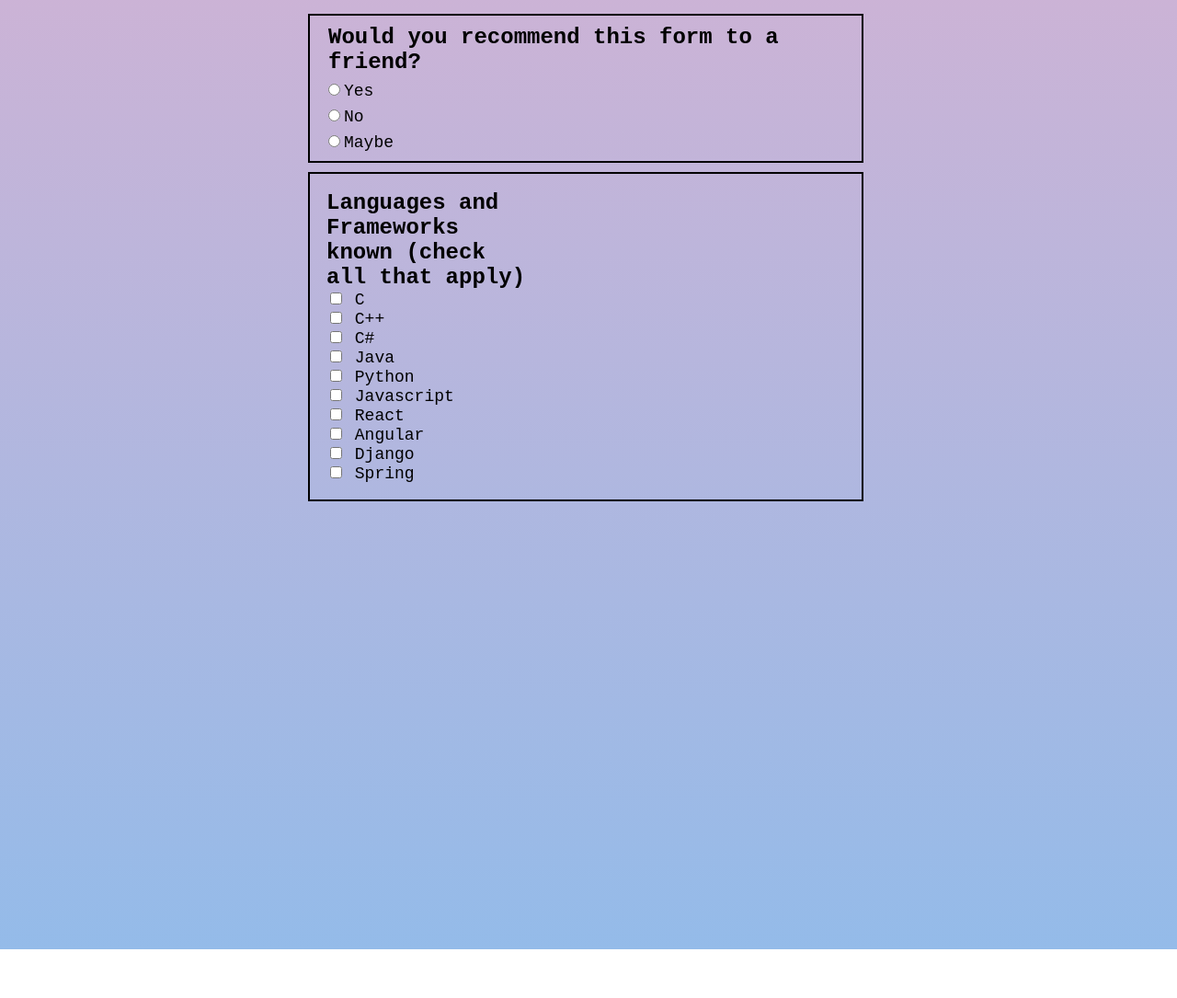
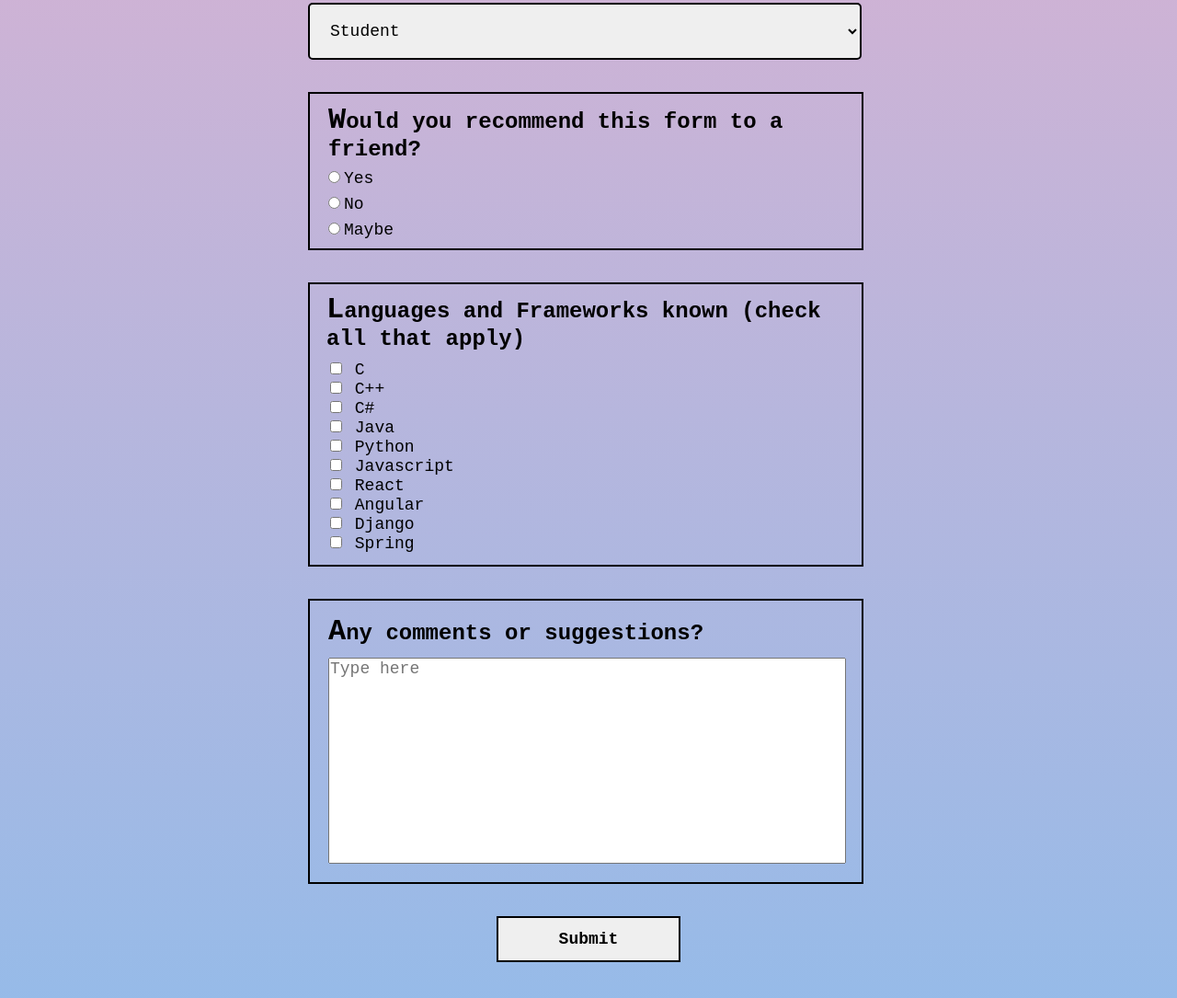
Before and after one commit to chrisKodehode/Modul-A, a plain HTML site: page Survey-Form-Task/index.html in a window 1280 px wide. Shown: the part 641-1726 px from the top of the page at 92% size. Before the commit the page ends 1673 px from the top, so only its background shows below. Drawn offline with Linux system fonts and the light colour scheme.

Commit message:
Add files via upload

```diff
--- a/Survey-Form-Task/index.html
+++ b/Survey-Form-Task/index.html
@@ -15,19 +15,19 @@
             <div class="survey-form">
                 <form action="/action_page.php" target="_blank">
                     <!--Name Section-->
-                    <label class="name-text font-bold font-courier" for="name">Name</label>
+                    <label class="name-text margin-left font-x-large large-first-letter font-bold font-courier" for="name">Name</label>
                     <input class="name-box font-large font-courier" type="text" id="name" name="name" placeholder="Enter your name">
 
                     <!--Email Section-->
-                    <label class="email-text font-bold font-courier" for="email">Email</label>
+                    <label class="email-text margin-left font-x-large large-first-letter font-bold font-courier" for="email">Email</label>
                     <input class="email-box font-large font-courier" type="email" name="email" id="email" placeholder="Enter your email">
 
                     <!--Age Section-->
-                    <label class="age-text font-bold" for="age">Age</label>
+                    <label class="age-text margin-left font-x-large large-first-letter font-bold font-courier" for="age">Age</label>
                     <input class="age-box font-large" type="number" name="age" id="age" placeholder="0" min="0" max="100" />
 
                     <!--Dropdown Section-->
-                    <label class="dropdown-text font-bold font-courier" for="dropdown">Which option best describes you?</label>
+                    <label class="dropdown-text margin-left font-x-large large-first-letter font-bold font-courier" for="dropdown">Which option best describes you?</label>
                         <select class="dropdown-menu font-large font-courier" name="description" id="dropdown">
                             <option value="student">Student</option>
                             <option value="intern">Intern</option>
@@ -37,7 +37,7 @@
 
                     <!--Radio Section-->
                     <div class="radio">
-                        <label class="radio-question font-bold font-courier" for="question">Would you recommend this form to a friend?</label>
+                        <label class="radio-question margin-left font-x-large large-first-letter font-bold font-courier" for="question">Would you recommend this form to a friend?</label>
 
                         <input class="radio-answer-yes" type="radio" name="recommendation" id="yes" value="Yes">
                         <label class="answer-yes font-large font-courier" for="yes">Yes</label> <br>
@@ -50,9 +50,10 @@
                     </div>
 
                     <!--Checkbox Section-->
-                    <div class="checkbox-items font-large font-courier">
-                        <label class="checkbox-title font-bold" for="checkbox">Languages and Frameworks known (check all that apply)</label>
+                    <div class="checkbox-items large-first-letter font-large font-courier">
+                        <label class="checkbox-title font-x-large font-bold" for="checkbox">Languages and Frameworks known (check all that apply)</label>
 
+                        <div class="coding-languages">
                             <input type="checkbox" name="interest" id="checkbox-1" value="C" />
                             <label for="checkbox-1">C</label> <br>
 
@@ -83,10 +84,18 @@
                             <input type="checkbox" name="interest" id="checkbox-10" value="Spring" />
                             <label for="checkbox-10">Spring</label> <br>
                         </div>
+                    </div>
+
+                    <!--Comments or suggestions Section-->
+                    <div class="feedback large-first-letter font-large font-courier font-bold">
+                        <label class="box-comments font-x-large font" for="text-comments">Any comments or suggestions?</label>
+                        <input class="text-box font-courier font-large" type="text" placeholder="Type here">
+                    </div>
+
+                    <!--Submit Section-->
+                    <input class="submit-btn large-first-letter font-large font-courier font-bold" type="submit">
 
                 </form>
-
             </div>
-
         </body>
 </html>
--- a/Survey-Form-Task/styles.css
+++ b/Survey-Form-Task/styles.css
@@ -14,16 +14,26 @@
     font-size: large;
 }
 
+.font-x-large{
+  font-size: x-large;
+}
+
+.large-first-letter::first-letter {
+  font-size: xx-large;
+}
+
+.block-display{
+  display: block;
+}
+
 /* Pulse Grow */
 @-webkit-keyframes hvr-pulse-grow {
     to {
-      -webkit-transform: scale(1.1);
       transform: scale(1.1);
     }
   }
   @keyframes hvr-pulse-grow {
     to {
-      -webkit-transform: scale(1.1);
       transform: scale(1.1);
     }
   }
@@ -31,30 +41,18 @@
   .hvr-pulse-grow {
     display: inline-block;
     vertical-align: middle;
-    -webkit-transform: perspective(1px) translateZ(0);
     transform: perspective(1px) translateZ(0);
     box-shadow: 0 0 1px rgba(0, 0, 0, 0);
   }
   .hvr-pulse-grow{
-    -webkit-animation-name: hvr-pulse-grow;
     animation-name: hvr-pulse-grow;
-    -webkit-animation-duration: 0.35s;
     animation-duration: 0.35s;
-    -webkit-animation-timing-function: linear;
     animation-timing-function: linear;
-    -webkit-animation-iteration-count: infinite;
     animation-iteration-count: infinite;
-    -webkit-animation-direction: alternate;
     animation-direction: alternate;
   }
 
-/*Add space between Name and Email text*/
-.name-text, .email-text{
-    margin-top: 20px;
-}
-
 .main-head{
-    /* text-align: center; */
     display: flex;
     justify-content: center;
 
@@ -63,18 +61,20 @@
 }
 
 .survey-form{
-    min-height: 1500px;
+    min-height: 1600px;
     width: 650px;
+
+    display: block;
 
     background: transparent;
 
-    margin: 0px auto 0px auto; /*TOP->RIGHT->BOTTOM->LEFT*/
+    margin: 0px auto 0px auto;
 }
 
 .name-text{
     display: block;
-    font-size: x-large;
 
+    margin-top: 20px;
     margin-left: 20px;
 
     padding-top: 20px;
@@ -91,8 +91,8 @@
 
 .email-text{
     display: block;
-    font-size: x-large;
 
+    margin-top: 20px;
     margin-left: 20px;
 
     padding-top: 10px;
@@ -109,8 +109,8 @@
 
 .age-text{
     display: block;
-    font-size: x-large;
 
+    margin-top: 20px;
     margin-left: 20px;
 
     padding-top: 10px;
@@ -127,8 +127,8 @@
 
 .dropdown-text{
     display: block;
-    font-size: x-large;
 
+    margin-top: 20px;
     margin-left: 20px;
 
     padding-top: 10px;
@@ -144,7 +144,7 @@
 }
 
 .radio{
-    margin: 30px 26px 0px 20px;
+    margin: 35px 26px 0px 20px;
 
     border: 2px solid black;
 
@@ -153,7 +153,6 @@
 
 .radio-question{
     display: block;
-    font-size: x-large;
 
     margin-left: 20px;
 
@@ -184,57 +183,50 @@
     margin: 10px 0px 0px 0px;
 }
 
-.checkbox-title{
-    display: block;
-    font-size: x-large;
-}
-
 .checkbox-items{
-    margin: 10px 26px 0px 20px;
+    margin: 35px 26px 0px 20px;
 
     border: 2px solid black;
 
-    padding: 1em 20em 1em 1em;
+    padding: 0.5em 1em 0.2em 1em;
 }
 
-/* Ultra HD */
-@media (max-width: 3840px) {
-    body {
-      background: transparent;
-    }
-  }
+.coding-languages{
+  padding: 0.5em 0em 0.5em 0em;
+}
 
-  /* Full HD */
-  @media (max-width: 2560px) {
-    body {
-      background: transparent;
-    }
-  }
+.feedback{
+  margin: 35px 26px 0px 20px;
 
-  /* Laptop L*/
-  @media (max-width: 1440px) {
-    body {
-      background: transparent;
-    }
-  }
+  border: 2px solid black;
 
-  /* Laptop */
-  @media (max-width: 1024px) {
-    body {
-      background: transparent;
-    }
-  }
+  padding: 15px 20px 20px 20px;
+}
 
-  /* Tablet */
-  @media (max-width: 768px) {
-    body {
-      background: transparent;
-    }
-  }
+.text-box{
+  line-height: normal;
 
-  /* Mobile */
-  @media (max-width: 425px) {
-    body {
-      background: transparent;
-    }
-  }
+  margin-top: 10px;
+
+  padding: 0px 10px 200px 0px;
+
+  width: 98%;
+}
+
+.submit-btn{
+  display: block;
+
+  margin: 35px auto 0 auto;
+
+  width: 200px;
+  height: 50px;
+
+  border: 2px solid black;
+
+  transition-delay: 0.1s;
+}
+
+.submit-btn:hover{
+  background-color: green;
+  cursor: pointer;
+}
```
Lines whose indentation alone changed are shown as unchanged.
